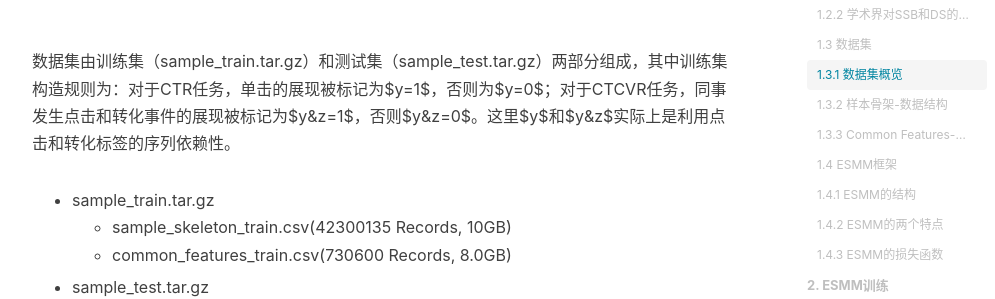
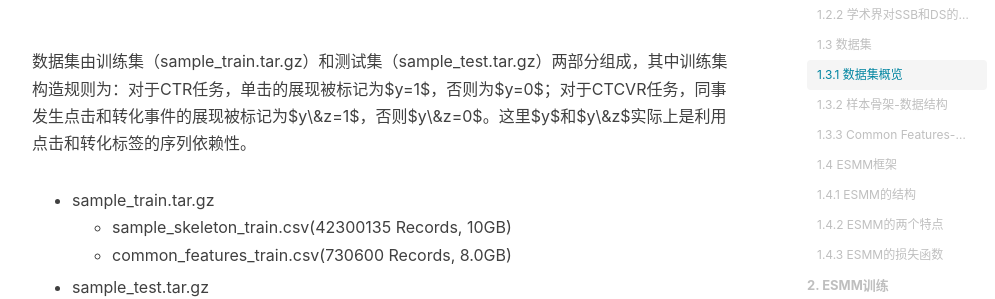
Before and after one commit to MarsX-DM/mars.github.io, a Jekyll site: the page built from _posts/2019-05-09-解读-全空间多任务模型ESMM.md, in a window 1280 px wide and 900 px high, scrolled down 4023 px. Shown: the part 209-508 px from the top of the window, without its empty margins (233-1228 px from the left). Built offline with Jekyll 4.4.1, drawn with Linux system fonts in a browser that asks for light colours; nearby versions of some CDN libraries; comment, search, counter and statistics services are not loaded.

```diff
--- a/_posts/2019-05-09-解读-全空间多任务模型ESMM.md
+++ b/_posts/2019-05-09-解读-全空间多任务模型ESMM.md
@@ -74,7 +74,7 @@
 | y=1 & z=0 | 合法     |
 | y=1 & z=1 | 合法     |
 
-数据集由训练集（sample_train.tar.gz）和测试集（sample_test.tar.gz）两部分组成，其中训练集构造规则为：对于CTR任务，单击的展现被标记为$y=1$，否则为$y=0$；对于CTCVR任务，同事发生点击和转化事件的展现被标记为$y&z=1$，否则$y&z=0$。这里$y$和$y&z$实际上是利用点击和转化标签的序列依赖性。
+数据集由训练集（sample_train.tar.gz）和测试集（sample_test.tar.gz）两部分组成，其中训练集构造规则为：对于CTR任务，单击的展现被标记为$y=1$，否则为$y=0$；对于CTCVR任务，同事发生点击和转化事件的展现被标记为$y\\&z=1$，否则$y\\&z=0$。这里$y$和$y\\&z$实际上是利用点击和转化标签的序列依赖性。
 
 - sample_train.tar.gz
   - sample_skeleton_train.csv(42300135 Records, 10GB)
```
